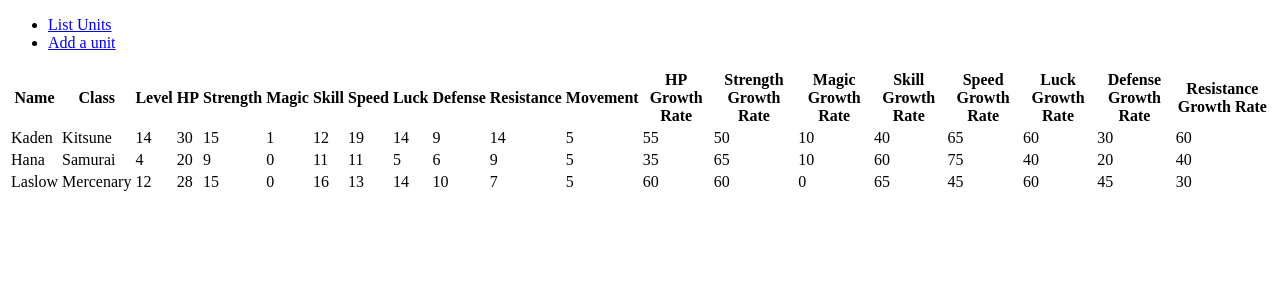
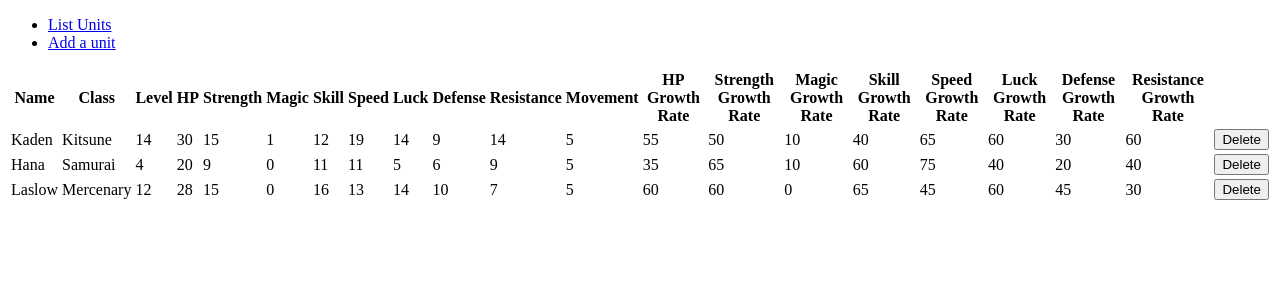
Before and after one commit to JustAGoldeneye/Fire-Emblem-Fates-Unit-Database, a Flask app: page /units in a window 1280 px wide. Shown: the top 300 px of the page. Run offline with Flask 2, Linux system fonts and the light colour scheme; data comes from the database, SQL or seed files in the repository; both versions use the stored data as it was after the commit.

Commit message:
Added an option for deletion, units.db removed from .gitignore to have an example database.

```diff
--- a/application/templates/units/list.html
+++ b/application/templates/units/list.html
@@ -46,6 +46,11 @@
       <td>{{ unit.luckGrowth }}</td>
       <td>{{ unit.defenseGrowth }}</td>
       <td>{{ unit.resistanceGrowth }}</td>
+      <td>
+        <form method="POST" action="{{ url_for('units_delete', unit_id=unit.id) }}">
+          <input type="submit" value="Delete"/>
+        </form>
+      </td>
     </tr>
     {% endfor %}
   </table>
--- a/application/units/views.py
+++ b/application/units/views.py
@@ -10,6 +10,15 @@ def units_index():
 def units_form():
     return render_template("units/new.html")
 
+@app.route("/units/<unit_id>/", methods=["POST"])
+def units_delete(unit_id):
+
+    u = Unit.query.get(unit_id)
+    db.session.delete(u)
+    db.session.commit()
+
+    return redirect(url_for("units_index"))
+
 @app.route("/units/", methods=["POST"])
 def units_create():
     u = Unit(request.form.get('name'), request.form.get('classGP'), request.form.get('level'), request.form.get('hp'), request.form.get('strength'), request.form.get('magic'), request.form.get('skill'), request.form.get('speed'), request.form.get('luck'), request.form.get('defense'), request.form.get('resistance'), request.form.get('movement'), request.form.get('hpGrowth'), request.form.get('strengthGrowth'), request.form.get('magicGrowth'), request.form.get('skillGrowth'), request.form.get('speedGrowth'), request.form.get('luckGrowth'), request.form.get('defenseGrowth'), request.form.get('resistanceGrowth'))
```
Also changed, not shown: application/units.db (added), 1 other file.
